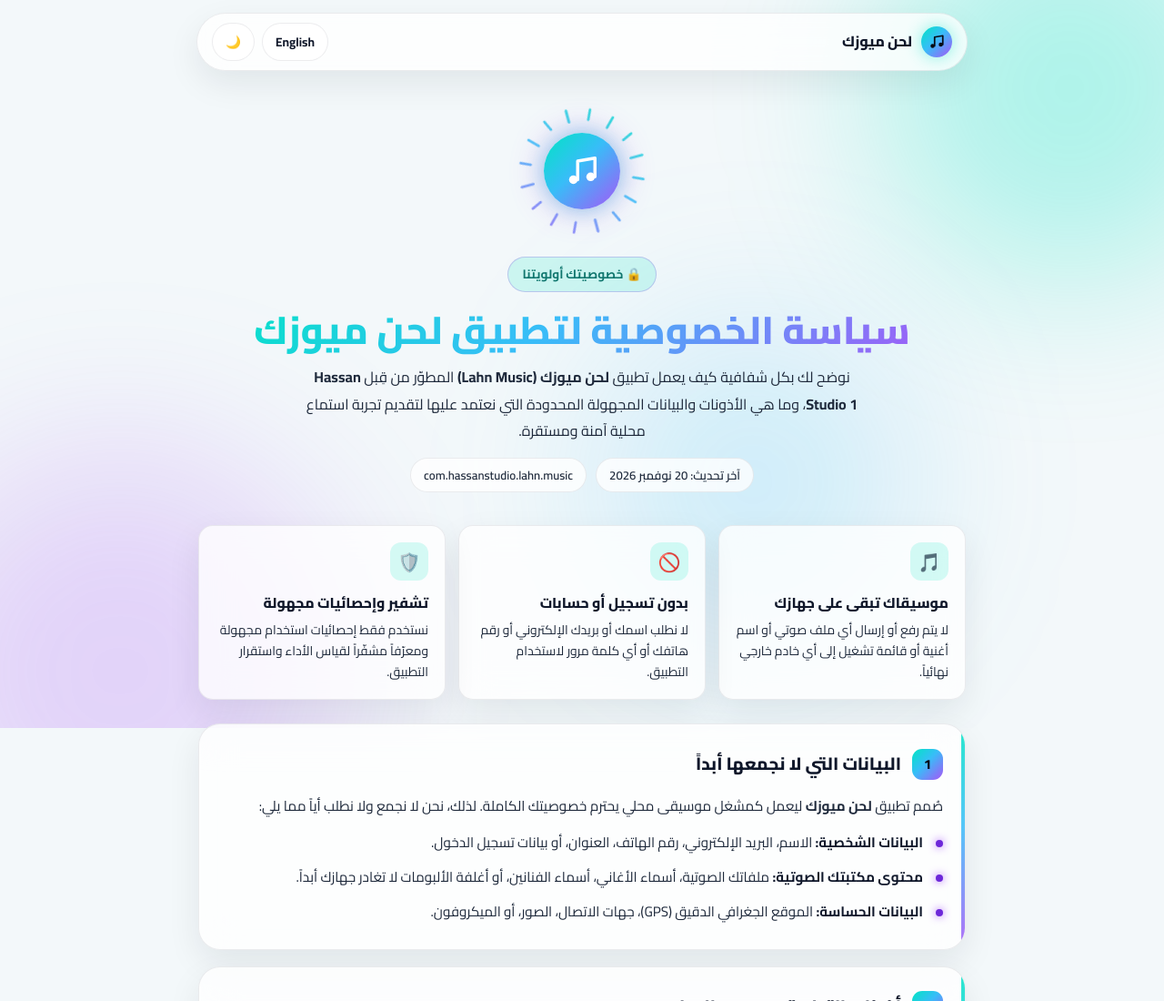
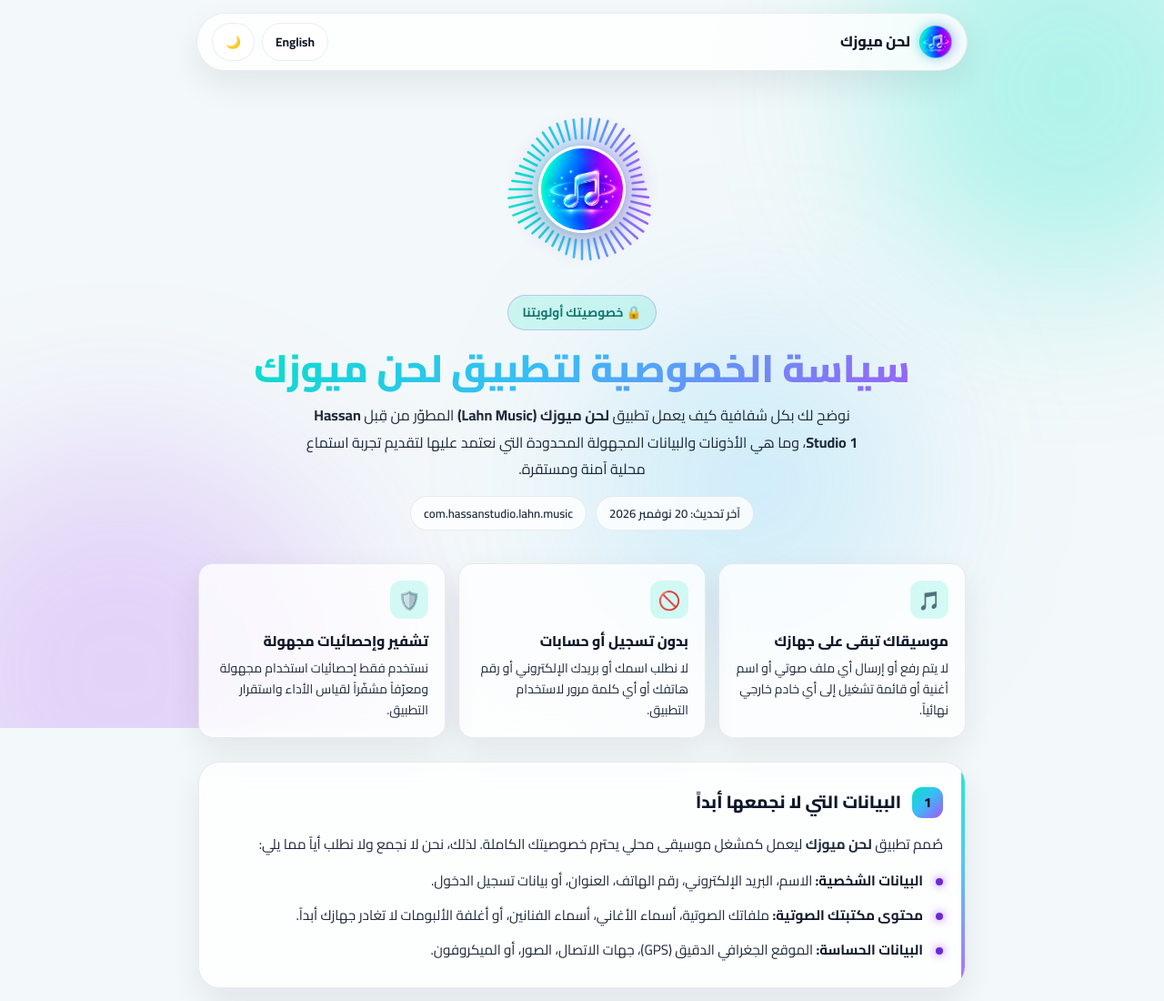
Before and after one commit to hassan9829/lahn-music-privacy, a plain HTML site: page index.html in a window 1280 px wide. Shown: the top 1100 px of the page at 91% size. Drawn offline with Linux system fonts and the light colour scheme.

Commit message:
Add files via upload

```diff
--- a/index.html
+++ b/index.html
@@ -2,8 +2,10 @@
 <html lang="ar" dir="rtl" data-theme="dark">
 <head>
   <meta charset="UTF-8" />
-  <meta name="viewport" content="width=device-width, initial-scale=1.0" />
+  <meta name="viewport" content="width=device-width, initial-scale=1.0, maximum-scale=1.0, minimum-scale=1.0, user-scalable=no, viewport-fit=cover" />
   <title>سياسة الخصوصية — لحن ميوزك | Lahn Music Privacy Policy</title>
+  <link rel="icon" type="image/jpeg" href="./IMG_20261120_214224_908.jpg" />
+  <link rel="apple-touch-icon" href="./IMG_20261120_214224_908.jpg" />
   <link rel="preconnect" href="https://fonts.googleapis.com" />
   <link rel="preconnect" href="https://fonts.gstatic.com" crossorigin />
   <link href="https://fonts.googleapis.com/css2?family=Cairo:wght@400;600;700;800&family=Plus+Jakarta+Sans:wght@400;600;700;800&display=swap" rel="stylesheet" />
@@ -33,6 +35,8 @@
       --orb-1: rgba(0, 229, 195, 0.24);
       --orb-2: rgba(168, 85, 247, 0.28);
       --orb-3: rgba(56, 189, 248, 0.18);
+      --icon-ring-bg: rgba(255, 255, 255, 0.14);
+      --icon-halo: radial-gradient(circle, rgba(0, 229, 195, 0.28) 0%, rgba(168, 85, 247, 0.22) 55%, transparent 74%);
     }
 
     [data-theme="light"] {
@@ -49,16 +53,39 @@
       --orb-1: rgba(0, 229, 195, 0.28);
       --orb-2: rgba(168, 85, 247, 0.22);
       --orb-3: rgba(56, 189, 248, 0.2);
+      --icon-ring-bg: rgba(255, 255, 255, 0.9);
+      --icon-halo: radial-gradient(circle, rgba(0, 229, 195, 0.24) 0%, rgba(168, 85, 247, 0.18) 55%, transparent 74%);
     }
 
+    /* Native App Feel: No Selection, No Tap Highlight, No Dragging */
     * {
       box-sizing: border-box;
       margin: 0;
       padding: 0;
+      -webkit-user-select: none;
+      -moz-user-select: none;
+      -ms-user-select: none;
+      user-select: none;
+      -webkit-touch-callout: none;
+      -webkit-tap-highlight-color: transparent;
+      tap-highlight-color: transparent;
+    }
+
+    a, button, img {
+      outline: none;
+      -webkit-user-drag: none;
+      user-drag: none;
+    }
+
+    a:focus, button:focus {
+      outline: none;
     }
 
     html {
       scroll-behavior: smooth;
+      touch-action: pan-y;
+      overscroll-behavior-y: none;
+      -webkit-text-size-adjust: 100%;
     }
 
     body {
@@ -68,6 +95,8 @@
       line-height: 1.85;
       min-height: 100vh;
       overflow-x: hidden;
+      touch-action: pan-y;
+      overscroll-behavior-y: none;
       transition: background-color var(--transition), color var(--transition);
     }
 
@@ -157,14 +186,22 @@
     }
 
     .brand-dot {
-      width: 34px;
-      height: 34px;
+      width: 36px;
+      height: 36px;
       border-radius: 50%;
+      overflow: hidden;
+      border: 1.5px solid rgba(0, 229, 195, 0.45);
+      box-shadow: -3px 0 12px rgba(0, 229, 195, 0.35), 3px 0 12px rgba(168, 85, 247, 0.35);
+      flex-shrink: 0;
       background: var(--gradient);
-      display: grid;
-      place-items: center;
-      box-shadow: 0 0 18px rgba(0, 229, 195, 0.45);
-      flex-shrink: 0;
+    }
+
+    .brand-dot img {
+      width: 100%;
+      height: 100%;
+      object-fit: cover;
+      display: block;
+      pointer-events: none;
     }
 
     .controls {
@@ -186,16 +223,15 @@
       display: inline-flex;
       align-items: center;
       gap: 6px;
-      transition: transform var(--transition), border-color var(--transition), background var(--transition);
+      transition: transform 0.18s ease, border-color var(--transition), background var(--transition);
     }
 
     .ctrl-btn:hover {
       border-color: var(--purple);
-      transform: translateY(-1px);
     }
 
     .ctrl-btn:active {
-      transform: scale(0.96);
+      transform: scale(0.94);
     }
 
     /* Main Container */
@@ -205,7 +241,7 @@
       padding: 36px 18px 64px;
     }
 
-    /* Hero Section with 360 Wave Emblem */
+    /* Hero Section with Native App 360 Equalizer Emblem */
     .hero {
       text-align: center;
       margin-bottom: 36px;
@@ -213,34 +249,60 @@
 
     .emblem-wrap {
       position: relative;
-      width: 148px;
-      height: 148px;
-      margin: 0 auto 20px;
+      width: 188px;
+      height: 188px;
+      margin: 0 auto 22px;
       display: grid;
       place-items: center;
     }
 
-    .emblem-waves {
+    .emblem-halo {
+      position: absolute;
+      width: 144px;
+      height: 144px;
+      border-radius: 50%;
+      background: var(--icon-halo);
+      filter: blur(12px);
+      pointer-events: none;
+      animation: pulseHalo 3.2s ease-in-out infinite alternate;
+    }
+
+    @keyframes pulseHalo {
+      0% { transform: scale(0.95); opacity: 0.82; }
+      100% { transform: scale(1.06); opacity: 1; }
+    }
+
+    .emblem-canvas {
       position: absolute;
       inset: 0;
-      animation: spinSlow 24s linear infinite;
-    }
-
-    @keyframes spinSlow {
-      from { transform: rotate(0deg); }
-      to { transform: rotate(360deg); }
+      width: 188px;
+      height: 188px;
+      pointer-events: none;
+      z-index: 1;
     }
 
     .emblem-core {
-      width: 84px;
-      height: 84px;
+      width: 96px;
+      height: 96px;
       border-radius: 50%;
-      background: var(--gradient);
-      display: grid;
-      place-items: center;
-      box-shadow: 0 0 36px rgba(168, 85, 247, 0.45), 0 0 22px rgba(0, 229, 195, 0.4);
+      padding: 3px;
+      background: var(--icon-ring-bg);
+      box-shadow:
+        -6px 0 22px rgba(0, 229, 195, 0.32),
+        6px 0 22px rgba(168, 85, 247, 0.34),
+        0 8px 20px rgba(0, 0, 0, 0.15);
       position: relative;
       z-index: 2;
+      overflow: hidden;
+    }
+
+    .emblem-core img {
+      width: 100%;
+      height: 100%;
+      object-fit: cover;
+      border-radius: 50%;
+      display: block;
+      pointer-events: none;
     }
 
     .badge {
@@ -469,12 +531,15 @@
       font-size: 0.92rem;
       text-decoration: none;
       box-shadow: 0 8px 24px rgba(0, 229, 195, 0.3);
-      transition: transform var(--transition), box-shadow var(--transition);
+      transition: transform 0.18s ease, box-shadow var(--transition);
     }
 
     .cta-btn:hover {
-      transform: translateY(-2px);
       box-shadow: 0 12px 28px rgba(168, 85, 247, 0.38);
+    }
+
+    .cta-btn:active {
+      transform: scale(0.95);
     }
 
     /* Footer */
@@ -514,11 +579,7 @@
     <div class="topbar-inner">
       <div class="brand-mini">
         <div class="brand-dot" aria-hidden="true">
-          <svg width="18" height="18" viewBox="0 0 24 24" fill="none">
-            <path d="M9 18V5l12-2v13" stroke="#070B14" stroke-width="2.3" stroke-linecap="round" stroke-linejoin="round"/>
-            <circle cx="6" cy="18" r="3" fill="#070B14"/>
-            <circle cx="18" cy="16" r="3" fill="#070B14"/>
-          </svg>
+          <img src="./IMG_20261120_214224_908.jpg" alt="لحن ميوزك" draggable="false" />
         </div>
         <span class="lang-ar">لحن ميوزك</span>
         <span class="lang-en">Lahn Music</span>
@@ -539,39 +600,10 @@
     <!-- Hero -->
     <section class="hero">
       <div class="emblem-wrap" aria-hidden="true">
-        <svg class="emblem-waves" viewBox="0 0 160 160" fill="none">
-          <defs>
-            <linearGradient id="waveGrad" x1="0" y1="0" x2="160" y2="160" gradientUnits="userSpaceOnUse">
-              <stop offset="0%" stop-color="#00E5C3"/>
-              <stop offset="50%" stop-color="#38BDF8"/>
-              <stop offset="100%" stop-color="#A855F7"/>
-            </linearGradient>
-          </defs>
-          <g stroke="url(#waveGrad)" stroke-width="3" stroke-linecap="round" opacity="0.85">
-            <line x1="80" y1="6" x2="80" y2="20"/>
-            <line x1="80" y1="140" x2="80" y2="154"/>
-            <line x1="6" y1="80" x2="20" y2="80"/>
-            <line x1="140" y1="80" x2="154" y2="80"/>
-            <line x1="28" y1="28" x2="38" y2="38"/>
-            <line x1="122" y1="122" x2="132" y2="132"/>
-            <line x1="132" y1="28" x2="122" y2="38"/>
-            <line x1="38" y1="122" x2="28" y2="132"/>
-            <line x1="52" y1="12" x2="57" y2="23"/>
-            <line x1="103" y1="137" x2="108" y2="148"/>
-            <line x1="108" y1="12" x2="103" y2="23"/>
-            <line x1="57" y1="137" x2="52" y2="148"/>
-            <line x1="12" y1="52" x2="23" y2="57"/>
-            <line x1="137" y1="103" x2="148" y2="108"/>
-            <line x1="12" y1="108" x2="23" y2="103"/>
-            <line x1="137" y1="57" x2="148" y2="52"/>
-          </g>
-        </svg>
+        <div class="emblem-halo"></div>
+        <canvas id="waveCanvas" class="emblem-canvas" width="188" height="188"></canvas>
         <div class="emblem-core">
-          <svg width="38" height="38" viewBox="0 0 24 24" fill="none">
-            <path d="M9 18V5l12-2v13" stroke="#FFFFFF" stroke-width="2.2" stroke-linecap="round" stroke-linejoin="round"/>
-            <circle cx="6" cy="18" r="3" fill="#FFFFFF"/>
-            <circle cx="18" cy="16" r="3" fill="#FFFFFF"/>
-          </svg>
+          <img src="./IMG_20261120_214224_908.jpg" alt="Lahn Music Icon" draggable="false" />
         </div>
       </div>
 
@@ -807,6 +839,78 @@
       html.setAttribute('lang', isAr ? 'en' : 'ar');
       html.setAttribute('dir', isAr ? 'ltr' : 'rtl');
     });
+
+    // Native App Protections: Disable Context Menu, Selection, Drag & Zoom
+    document.addEventListener('contextmenu', (e) => e.preventDefault());
+    document.addEventListener('selectstart', (e) => e.preventDefault());
+    document.addEventListener('dragstart', (e) => e.preventDefault());
+    document.addEventListener('gesturestart', (e) => e.preventDefault(), { passive: false });
+    document.addEventListener('gesturechange', (e) => e.preventDefault(), { passive: false });
+    document.addEventListener('touchmove', (e) => {
+      if (e.touches.length > 1) e.preventDefault();
+    }, { passive: false });
+    document.addEventListener('wheel', (e) => {
+      if (e.ctrlKey) e.preventDefault();
+    }, { passive: false });
+    document.addEventListener('keydown', (e) => {
+      if ((e.ctrlKey || e.metaKey) && ['+', '-', '=', '0'].includes(e.key)) {
+        e.preventDefault();
+      }
+    });
+
+    // 360-Degree Live Equalizer Ring (Matches Lahn Music App Icon Animation)
+    (function initWaveRing() {
+      const canvas = document.getElementById('waveCanvas');
+      if (!canvas) return;
+      const ctx = canvas.getContext('2d');
+      const size = 188;
+      const dpr = Math.min(window.devicePixelRatio || 1, 3);
+      canvas.width = size * dpr;
+      canvas.height = size * dpr;
+      ctx.scale(dpr, dpr);
+
+      const cx = size / 2;
+      const cy = size / 2;
+      const barCount = 52;
+      const innerRadius = 56;
+      const minLen = 11;
+      const maxLen = 29;
+
+      const grad = ctx.createLinearGradient(12, cy, size - 12, cy);
+      grad.addColorStop(0, '#00E5C3');
+      grad.addColorStop(0.45, '#38BDF8');
+      grad.addColorStop(1, '#A855F7');
+
+      function draw(time) {
+        ctx.clearRect(0, 0, size, size);
+        const t = time * 0.002;
+
+        ctx.strokeStyle = grad;
+        ctx.lineWidth = 2.6;
+        ctx.lineCap = 'round';
+
+        for (let i = 0; i < barCount; i++) {
+          const angle = (i / barCount) * Math.PI * 2 - Math.PI / 2;
+          const w1 = Math.sin(angle * 3 - t * 1.35);
+          const w2 = Math.sin(angle * 5 + t * 1.85) * 0.55;
+          const w3 = Math.cos(angle * 2 - t * 0.85) * 0.35;
+          const norm = Math.max(0, Math.min(1, (w1 + w2 + w3 + 1.9) / 3.8));
+          const len = minLen + norm * (maxLen - minLen);
+
+          const cos = Math.cos(angle);
+          const sin = Math.sin(angle);
+
+          ctx.beginPath();
+          ctx.moveTo(cx + cos * innerRadius, cy + sin * innerRadius);
+          ctx.lineTo(cx + cos * (innerRadius + len), cy + sin * (innerRadius + len));
+          ctx.stroke();
+        }
+
+        requestAnimationFrame(draw);
+      }
+
+      requestAnimationFrame(draw);
+    })();
   </script>
 </body>
 </html>
```
